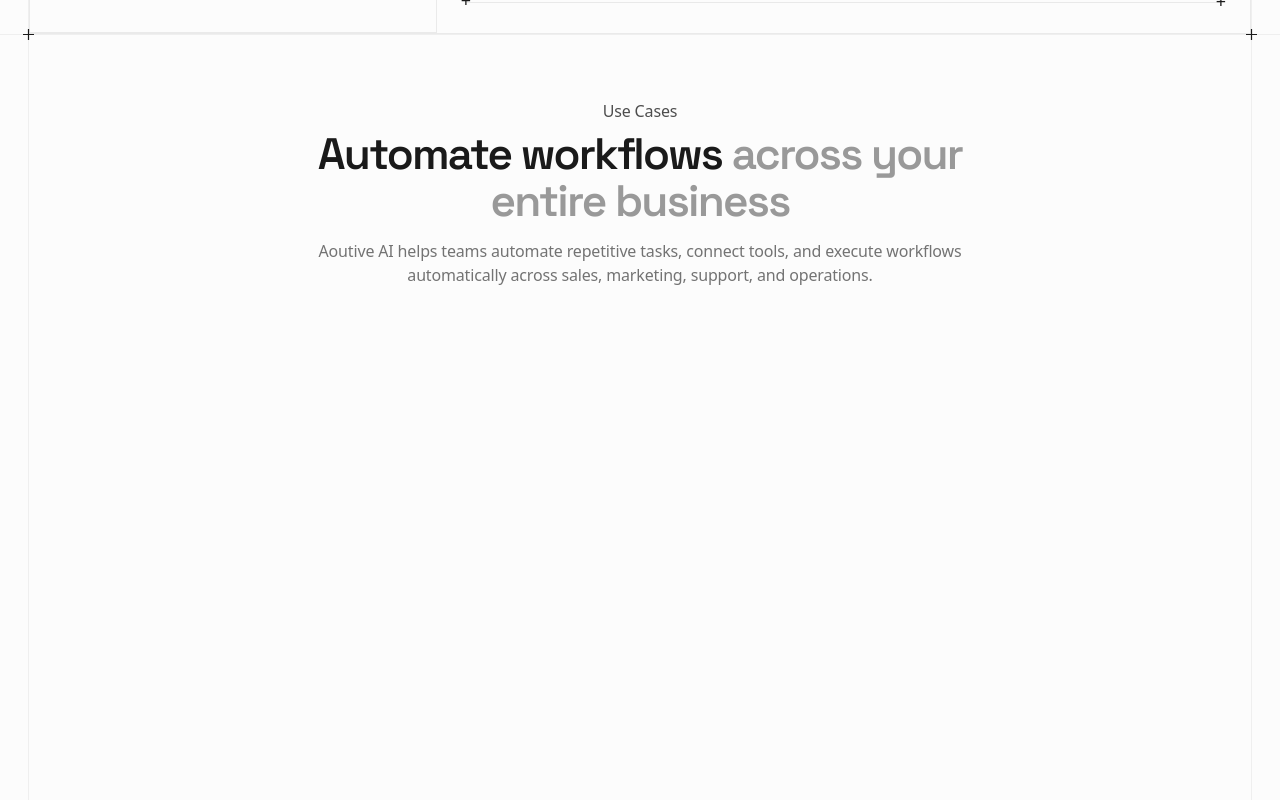
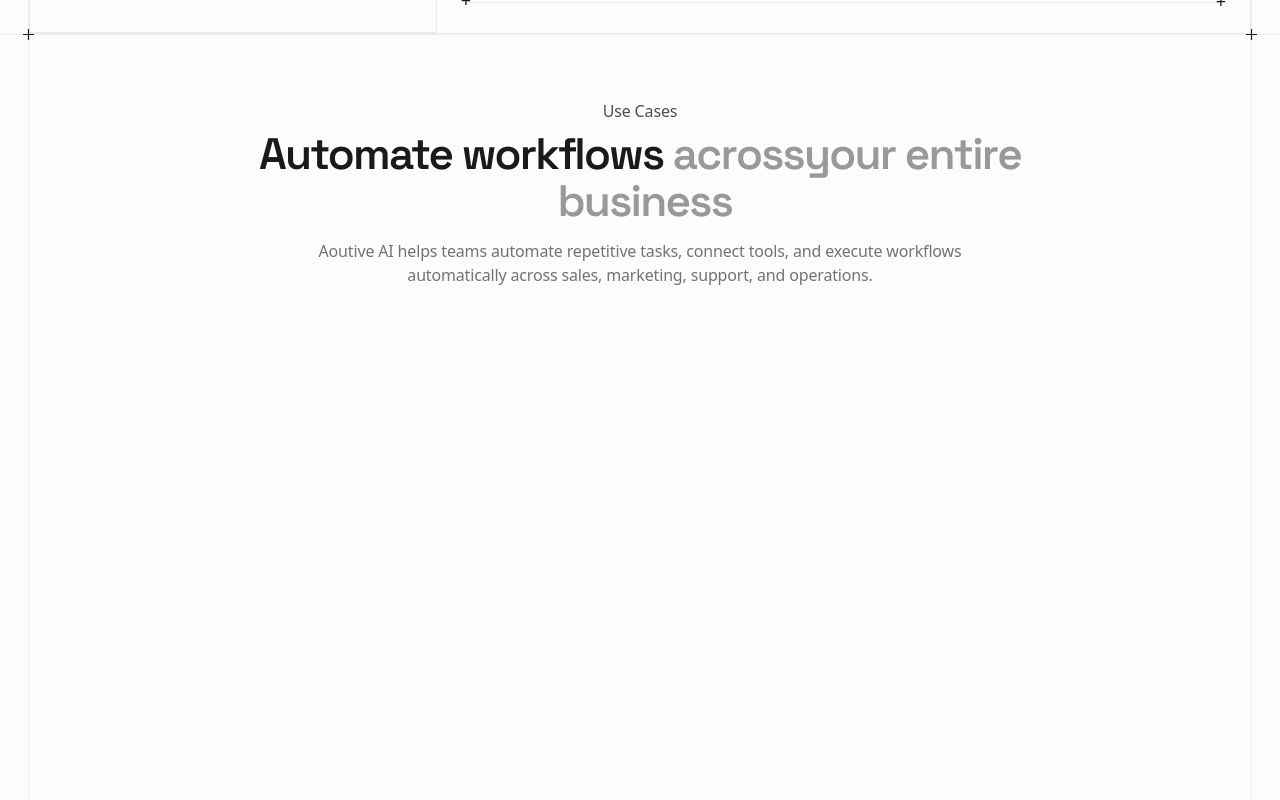
Before and after one commit to Mahmoudfattah/aoutive, a Next.js app: page / in a window 1280 px wide. Shown: the part 2940-3740 px from the top of the page. Built offline with nearby package versions, Linux system fonts and the light colour scheme.

Commit message:
add anamiton header

```diff
--- a/components/sections/UseCasesSection.tsx
+++ b/components/sections/UseCasesSection.tsx
@@ -69,6 +69,7 @@ export default function UseCasesSection() {
   const sectionRef = useRef<HTMLDivElement>(null);
   const row1GridRef = useRef<HTMLDivElement>(null);
   const row2GridRef = useRef<HTMLDivElement>(null);
+  const scrollTextRef = useRef<HTMLDivElement>(null);
 
   useGSAP(
     () => {
@@ -364,6 +365,50 @@ export default function UseCasesSection() {
   const row1Items = USE_CASES_DATA.filter((item) => item.row === 1);
   const row2Items = USE_CASES_DATA.filter((item) => item.row === 2);
 
+
+   useGSAP(
+      () => {
+        // Scroll-driven Character Color Reveal (تأثير ضيق يركز على حرف أو حرفين)
+        const chars = scrollTextRef.current?.querySelectorAll(".scroll-char");
+
+        if (chars && chars.length > 0) {
+          // نستخدم timeline مع scrub وتعديل الـ duration و stagger عشان يكون التأثير حاد ومحصور
+          const colorTl = gsap.timeline({
+            scrollTrigger: {
+              trigger: scrollTextRef.current,
+              start: "top 75%",
+              end: "top 35%", // نطاق سكرول أقصر عشان الحركة تبقى مركزة وسريعة على الحروف
+              scrub: true,
+            },
+          });
+
+          colorTl.to(chars, {
+            color: "#1A1A1A",
+            duration: 0.2, // مدة قصيرة جداً لكل حرف عشان ميحصلش تداخل كبير
+            stagger: {
+              each: 0.03, // تتابع سريع يخلي الحرفين اللي عليه الدور هما بس اللي بيغمقوا
+            },
+          });
+        }
+      },
+      { scope: sectionRef },
+    );
+
+     const renderSplitChars = (text: string) => {
+       return text.split("").map((char, i) => (
+         <span
+           key={i}
+           className="scroll-char inline-block"
+           style={{
+             color: "#999999",
+             whiteSpace: char === " " ? "pre" : "normal",
+           }}
+         >
+           {char === " " ? "\u00A0" : char}
+         </span>
+       ));
+     };
+
   return (
     <SectionWrapper
       id="use-cases"
@@ -378,9 +423,14 @@ export default function UseCasesSection() {
             Use Cases
           </span>
 
-          <h2 className="uc-header-item mx-auto mt-2 max-w-3xl font-heading text-3xl font-semibold leading-[1.06] tracking-[-0.04em] text-[#1A1A1A] sm:text-4xl md:text-[44px]">
+          <h2
+            className="uc-header-item mx-auto mt-2 max-w-3xl font-heading text-3xl font-semibold leading-[1.06] tracking-[-0.04em] text-[#1A1A1A] sm:text-4xl md:text-[44px]"
+            ref={scrollTextRef}
+          >
             Automate workflows{" "}
-            <span className="text-[#999999]">across your entire business</span>
+            <span className="text-[#999999]">
+              {renderSplitChars("acrossyour entire business")}{" "}
+            </span>
           </h2>
 
           <p className="uc-header-item mx-auto mt-3.5 max-w-[690px] text-sm font-medium leading-[1.55] tracking-[-0.01em] text-[#737373] sm:text-base">
```
